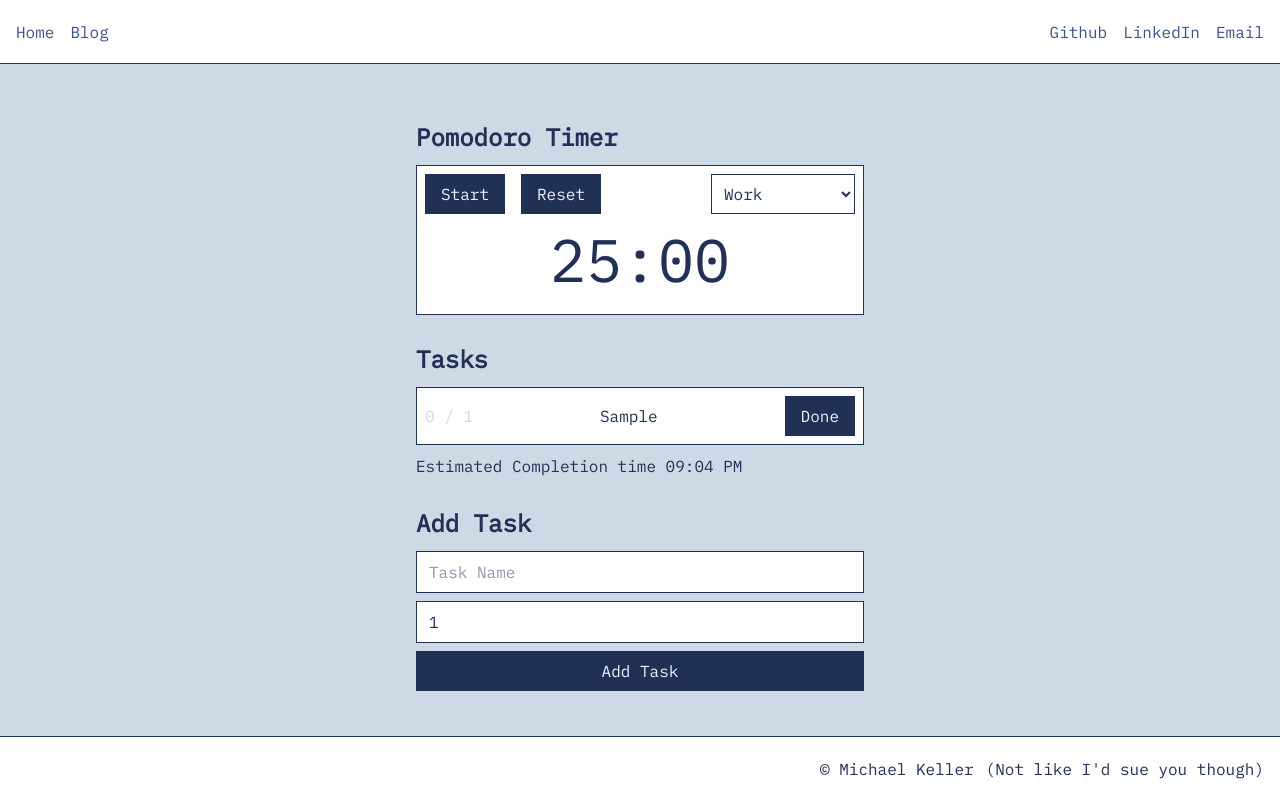
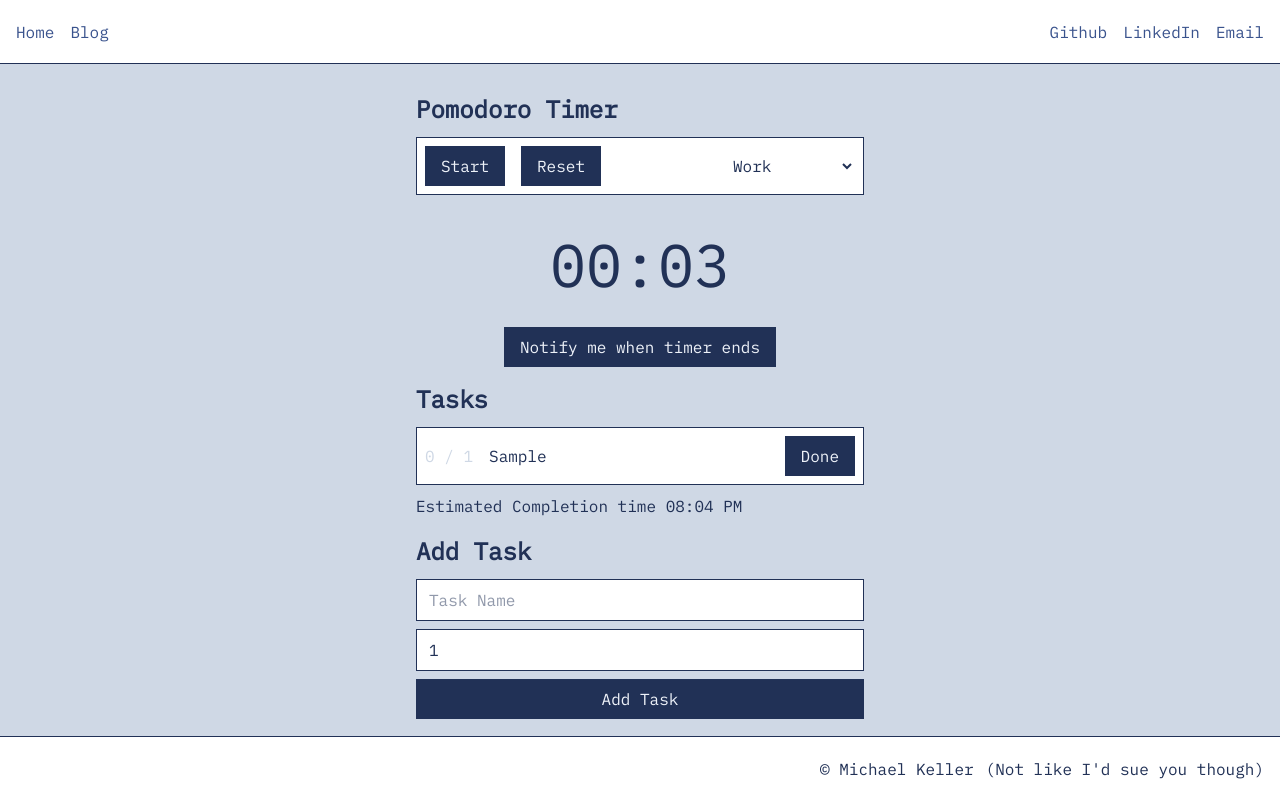
Before and after one commit to kelmich/website, a Next.js app: page /pomodoro in a window 1280 px wide. Both pictures are taken after typing "Sample" into the empty fields and a click on the button "Add Task". Built offline with nearby package versions, Linux system fonts and the light colour scheme.

Commit message:
good savepoint pomodoro

```diff
--- a/app/pomodoro/page.tsx
+++ b/app/pomodoro/page.tsx
@@ -1,8 +1,22 @@
 "use client";
 
-import { useCallback, useEffect, useState } from "react";
+import { useEffect, useMemo, useState } from "react";
 import Header from "../components/Header";
 import Footer from "../components/Footer";
+import {
+  DndContext,
+  closestCenter,
+  PointerSensor,
+  useSensor,
+  useSensors,
+} from "@dnd-kit/core";
+import {
+  arrayMove,
+  SortableContext,
+  verticalListSortingStrategy,
+  useSortable,
+} from "@dnd-kit/sortable";
+import { CSS } from "@dnd-kit/utilities";
 
 type PomodoroTask = {
   name: string;
@@ -10,21 +24,148 @@ type PomodoroTask = {
   completedPomodoros: number;
 };
 
-type Mode = "pomodoro" | "shortBreak" | "longBreak";
+type TaskWithId = PomodoroTask & { id: string };
+enum Mode {
+  POMODORO = "pomodoro",
+  SHORT_BREAK = "shortBreak",
+  LONG_BREAK = "longBreak",
+}
+
+const SortableTask = ({
+  task,
+  onRemove,
+}: {
+  task: TaskWithId;
+  onRemove: () => void;
+}) => {
+  const { attributes, listeners, setNodeRef, transform, transition } =
+    useSortable({
+      id: task.id,
+    });
+
+  const style = {
+    transform: CSS.Transform.toString(transform),
+    transition,
+  };
+
+  return (
+    <li
+      ref={setNodeRef}
+      style={style}
+      {...attributes}
+      className="flex justify-between items-center p-2 border bg-background text-background-foreground"
+    >
+      <div
+        className="flex flex-1 items-center gap-4 overflow-hidden cursor-grab"
+        {...listeners}
+      >
+        <span className="text-secondary shrink-0">
+          {task.completedPomodoros} / {task.estimatedPomodoros}
+        </span>
+        <span>{task.name}</span>
+      </div>
+      <button onClick={onRemove}>Done</button>
+    </li>
+  );
+};
+
+const notify = (message: string) => {
+  if (Notification.permission === "granted") {
+    new Notification(message);
+  } else {
+    console.warn("Notification permission not granted");
+  }
+};
+
+const NotificationPermissionBar = () => {
+  const [permission, setPermission] = useState<NotificationPermission | null>(
+    null,
+  );
+
+  useEffect(() => {
+    if (typeof Notification !== "undefined") {
+      setPermission(Notification.permission);
+    }
+  }, []);
+
+  return permission === null || permission === "granted" ? null : (
+    <button
+      onClick={() => Notification.requestPermission().then(setPermission)}
+    >
+      Notify me when timer ends
+    </button>
+  );
+};
+
+type PomodoroState = {
+  isRunning: boolean;
+  mode: Mode;
+  timeLeft: number;
+  tasks: TaskWithId[];
+  completedTasks: number;
+  lastUpdated: number;
+};
 
 export default function Pomodoro() {
-  const POMODORO_DURATION = 25 * 60;
+  const POMODORO_DURATION = 3; // 25 * 60;
   const POMODOROS_BEFORE_LONG_BREAK = 4;
-  const SHORT_BREAK_DURATION = 5 * 60;
-  const LONG_BREAK_DURATION = 15 * 60;
+  const SHORT_BREAK_DURATION = 5; // 5 * 60;
+  const LONG_BREAK_DURATION = 7; // 15 * 60;
 
-  const [timeLeft, setTimeLeft] = useState(POMODORO_DURATION);
-  const [isRunning, setIsRunning] = useState(false);
-  const [mode, setMode] = useState<Mode>("pomodoro");
-  const [tasks, setTasks] = useState<Record<string, PomodoroTask>>({});
-  const [completedPomodoros, setCompletedPomodoros] = useState(0);
+  const defaultState: PomodoroState = useMemo(() => {
+    return {
+      timeLeft: POMODORO_DURATION,
+      isRunning: false,
+      mode: Mode.POMODORO,
+      tasks: [],
+      completedTasks: 0,
+      lastUpdated: Date.now(),
+    };
+  }, []);
 
-  // const [currentTask, setCurrentTask] = useState<number | undefined>(undefined);
+  const [pomodoroState, setPomodoroState] =
+    useState<PomodoroState>(defaultState);
+  const updateState = (partial: Partial<PomodoroState>) =>
+    setPomodoroState((prev) => ({
+      ...prev,
+      ...partial,
+      lastUpdated: Date.now(),
+    }));
+
+  // load last state from local storage
+  useEffect(() => {
+    const saved = localStorage.getItem("pomodoro-state");
+    if (saved) {
+      try {
+        const parsed: PomodoroState = JSON.parse(saved);
+        const now = Date.now();
+        const delta = Math.floor((now - parsed.lastUpdated) / 1000);
+        let updatedTimeLeft = parsed.timeLeft;
+
+        if (parsed.isRunning) {
+          updatedTimeLeft -= delta;
+          if (updatedTimeLeft <= 0) {
+            updatedTimeLeft = 0;
+            parsed.isRunning = false;
+          }
+        }
+
+        setPomodoroState({
+          ...parsed,
+          timeLeft: Math.max(0, updatedTimeLeft),
+          lastUpdated: now,
+        });
+      } catch (e) {
+        setPomodoroState(defaultState);
+        console.error("Failed to parse pomodoro state", e);
+      }
+    }
+  }, [defaultState]);
+  useEffect(() => {
+    localStorage.setItem("pomodoro-state", JSON.stringify(pomodoroState));
+  }, [pomodoroState]);
+
+  const sensors = useSensors(useSensor(PointerSensor));
 
   const getDuration = (m: Mode) => {
     if (m === "pomodoro") return POMODORO_DURATION;
@@ -32,80 +173,9 @@ export default function Pomodoro() {
     return LONG_BREAK_DURATION;
   };
 
-  const switchMode = useCallback(() => {
-    if (mode === "pomodoro") {
-      const newCompleted = completedPomodoros + 1;
-      setCompletedPomodoros(newCompleted);
-      if (newCompleted % POMODOROS_BEFORE_LONG_BREAK === 0) {
-        setMode("longBreak");
-        setTimeLeft(LONG_BREAK_DURATION);
-      } else {
-        setMode("shortBreak");
-        setTimeLeft(SHORT_BREAK_DURATION);
-      }
-    } else {
-      setMode("pomodoro");
-      setTimeLeft(POMODORO_DURATION);
-    }
-  }, [
-    LONG_BREAK_DURATION,
-    POMODORO_DURATION,
-    SHORT_BREAK_DURATION,
-    completedPomodoros,
-    mode,
-  ]);
-
-  const notify = useCallback(() => {
-    if (Notification.permission === "granted") {
-      let message = "";
-      if (mode === "pomodoro") {
-        message = "Pomodoro complete! Take a break.";
-      } else {
-        message = "Break over! Time to work.";
-      }
-      new Notification(message);
-    }
-  }, [mode]);
-
   useEffect(() => {
-    if (!isRunning) return;
-
-    const interval = setInterval(() => {
-      setTimeLeft((t) => {
-        if (t <= 1) {
-          clearInterval(interval);
-          setIsRunning(false);
-          notify();
-          switchMode();
-          return 0;
-        }
-        return t - 1;
-      });
-    }, 1000);
-
-    return () => clearInterval(interval);
-  }, [isRunning, mode, notify, switchMode]);
-
-  // load tasks from localStorage on mount
-  useEffect(() => {
-    if (typeof window !== "undefined") {
-      const saved = localStorage.getItem("pomodoro-tasks");
-      try {
-        const parsedTasks = JSON.parse(saved ?? "{}");
-        setTasks(parsedTasks);
-      } catch (error) {
-        console.error("Failed to parse tasks from localStorage", error);
-      }
-    }
-  }, []);
-
-  useEffect(() => {
-    document.title = `${formatTime(timeLeft)} | Pomodoro`;
-  }, [timeLeft]);
-
-  useEffect(() => {
-    localStorage.setItem("pomodoro-tasks", JSON.stringify(tasks));
-  }, [tasks]);
+    document.title = `${formatTime(pomodoroState.timeLeft)} | Pomodoro`;
+  }, [pomodoroState.timeLeft]);
 
   const formatTime = (seconds: number) => {
     const m = Math.floor(seconds / 60)
@@ -116,149 +186,213 @@ export default function Pomodoro() {
   };
 
   const reset = () => {
-    setTimeLeft(getDuration(mode));
-    setIsRunning(false);
-  };
-
-  const handleStartPause = () => {
-    if (!isRunning) {
-      if (
-        Notification.permission !== "granted" &&
-        Notification.permission !== "denied"
-      ) {
-        Notification.requestPermission();
-      }
-    }
-    setIsRunning((r) => !r);
+    updateState({
+      timeLeft: getDuration(pomodoroState.mode),
+      isRunning: false,
+    });
   };
 
   const changeMode = (newMode: Mode) => {
-    setMode(newMode);
-    setTimeLeft(getDuration(newMode));
-    setIsRunning(false);
+    updateState({
+      mode: newMode,
+      timeLeft: getDuration(newMode),
+      isRunning: false,
+    });
   };
 
   const addTask = (newTask: PomodoroTask) => {
-    setTasks((prev) => ({
-      ...prev,
-      [newTask.name]: newTask,
-    }));
+    const id = crypto.randomUUID();
+    updateState({
+      tasks: [...pomodoroState.tasks, { ...newTask, id }],
+    });
   };
 
   const removeTask = (taskId: string) => {
-    setTasks((prev) => {
-      const newTasks = { ...prev };
-      delete newTasks[taskId];
-      return newTasks;
+    updateState({
+      tasks: pomodoroState.tasks.filter((task) => task.id !== taskId),
     });
   };
 
-  function computeCompletionTime(
-    tasks: Record<string, PomodoroTask>
-  ): import("react").ReactNode {
-    const totalPomodoros = Object.values(tasks).reduce(
+  useEffect(() => {
+    const interval = setInterval(() => {
+      if (pomodoroState.isRunning && pomodoroState.timeLeft > 0) {
+        updateState({
+          timeLeft: pomodoroState.isRunning
+            ? pomodoroState.timeLeft - 1
+            : pomodoroState.timeLeft,
+        });
+      } else if (pomodoroState.isRunning && pomodoroState.timeLeft === 0) {
+        switch (pomodoroState.mode) {
+          case Mode.POMODORO:
+            const newMode =
+              pomodoroState.completedTasks % POMODOROS_BEFORE_LONG_BREAK === 0
+                ? Mode.LONG_BREAK
+                : Mode.SHORT_BREAK;
+            const updatedTasks = [...pomodoroState.tasks];
+            if (
+              pomodoroState.mode === Mode.POMODORO &&
+              updatedTasks.length > 0
+            ) {
+              updatedTasks[0].completedPomodoros += 1;
+            }
+            updateState({
+              mode: newMode,
+              isRunning: false,
+              timeLeft: getDuration(newMode),
+              completedTasks: pomodoroState.completedTasks + 1,
+              tasks: updatedTasks,
+            });
+            notify(
+              `Enjoy a ${newMode === Mode.SHORT_BREAK ? "short" : "long"} break!`,
+            );
+            break;
+          case Mode.SHORT_BREAK:
+            updateState({
+              mode: Mode.POMODORO,
+              isRunning: false,
+              timeLeft: getDuration(Mode.POMODORO),
+            });
+            notify("Back to work!");
+            break;
+          case Mode.LONG_BREAK:
+            updateState({
+              mode: Mode.POMODORO,
+              isRunning: false,
+              timeLeft: getDuration(Mode.POMODORO),
+            });
+            notify("Back to work!");
+            break;
+        }
+      }
+    }, 1000);
+
+    // Clean up the interval on unmount
+    return () => clearInterval(interval);
+  }, [
+    pomodoroState.isRunning,
+    pomodoroState.timeLeft,
+    pomodoroState.mode,
+    pomodoroState.completedTasks,
+    pomodoroState.tasks,
+  ]);
+
+  function computeCompletionTime(tasks: TaskWithId[]) {
+    const totalPomodoros = tasks.reduce(
       (sum, task) => sum + (task.estimatedPomodoros || 0),
-      0
+      0,
     );
 
-    // Calculate total time including breaks
-    let totalMinutes = 0;
+    let totalSeconds = 0;
     let pomodorosLeft = totalPomodoros;
 
     while (pomodorosLeft > 0) {
-      // Do a pomodoro
-      totalMinutes += POMODORO_DURATION;
+      totalSeconds += POMODORO_DURATION;
       pomodorosLeft--;
 
-      // Add break if not last pomodoro
       if (pomodorosLeft > 0) {
-        // Every 4th pomodoro, long break, else short break
         if (
           (totalPomodoros - pomodorosLeft) % POMODOROS_BEFORE_LONG_BREAK ===
           0
         ) {
-          totalMinutes += LONG_BREAK_DURATION;
+          totalSeconds += LONG_BREAK_DURATION;
         } else {
-          totalMinutes += SHORT_BREAK_DURATION;
+          totalSeconds += SHORT_BREAK_DURATION;
         }
       }
     }
 
-    // Add totalMinutes to current time
     const now = new Date();
-    const completion = new Date(now.getTime() + totalMinutes * 60 * 1000);
+    const completion = new Date(now.getTime() + totalSeconds * 1000);
 
-    // Format as "HH:mm" (24h) or "h:mm AM/PM"
-    const options: Intl.DateTimeFormatOptions = {
+    return completion.toLocaleTimeString([], {
       hour: "2-digit",
       minute: "2-digit",
-    };
-    return completion.toLocaleTimeString([], options);
+    });
   }
+
   return (
-    <div className="flex flex-col w-screen min-h-screen bg-white text-gray-900">
+    <div className="flex flex-col w-screen min-h-screen">
       <Header />
-
-      {/* main content */}
-      <main className="flex flex-1 flex-col bg-secondary text-secondary-foreground p-4 items-center justify-center">
-        <div className="w-full flex flex-col max-w-md items-center space-y-4">
-          {/* Timer */}
-          <div className="w-full">
+      <main className="flex flex-1 bg-secondary text-secondary-foreground items-center justify-center">
+        <div className="w-full max-w-md space-y-4">
+          <div className="w-full space-y-2">
             <h2>Pomodoro Timer</h2>
             <div className="w-full bg-background text-background-foreground p-2 border">
-              <div className="flex justify-between items-center mb-4">
+              <div className="flex justify-between items-center">
                 <div className="space-x-4">
-                  <button onClick={handleStartPause}>
-                    {isRunning ? "Pause" : "Start"}
+                  <button
+                    onClick={() =>
+                      updateState({ isRunning: !pomodoroState.isRunning })
+                    }
+                  >
+                    {pomodoroState.isRunning ? "Pause" : "Start"}
                   </button>
                   <button onClick={reset}>Reset</button>
                 </div>
-
                 <select
-                  value={mode}
+                  value={pomodoroState.mode}
                   onChange={(e) => changeMode(e.target.value as Mode)}
-                  className="p-2 border"
                 >
                   <option value="pomodoro">Work</option>
                   <option value="shortBreak">Short Break</option>
                   <option value="longBreak">Long Break</option>
                 </select>
               </div>
-
-              <div className="flex flex-col items-center">
-                <div className="text-6xl mb-4">{formatTime(timeLeft)}</div>
+            </div>
+            <div className="flex flex-col">
+              <div className="text-6xl py-8 text-center">
+                {formatTime(pomodoroState.timeLeft)}
+              </div>
+              <div className="flex justify-center">
+                <NotificationPermissionBar />
               </div>
             </div>
           </div>
 
-          {/* Tasks list */}
           <div className="w-full space-y-2">
             <h2>Tasks</h2>
-
-            <ul className="space-y-2">
-              {Object.entries(tasks).map(([key, task]) => (
-                <li
-                  key={key}
-                  className="flex justify-between items-center p-2 border bg-background text-background-foreground"
-                >
-                  <span className="text-secondary">
-                    {task.completedPomodoros} / {task.estimatedPomodoros}
-                  </span>
-                  <span className="text-background-foreground">
-                    {task.name}
-                  </span>
-                  <button onClick={() => removeTask(key)}>Done</button>
-                </li>
-              ))}
-            </ul>
-            {Object.keys(tasks).length === 0 ? (
+            <DndContext
+              sensors={sensors}
+              collisionDetection={closestCenter}
+              onDragEnd={({ active, over }) => {
+                if (active.id !== over?.id) {
+                  const oldIndex = pomodoroState.tasks.findIndex(
+                    (t) => t.id === active.id,
+                  );
+                  const newIndex = pomodoroState.tasks.findIndex(
+                    (t) => t.id === over?.id,
+                  );
+                  updateState({
+                    tasks: arrayMove(pomodoroState.tasks, oldIndex, newIndex),
+                  });
+                }
+              }}
+            >
+              <SortableContext
+                items={pomodoroState.tasks.map((t) => t.id)}
+                strategy={verticalListSortingStrategy}
+              >
+                <ul className="space-y-2">
+                  {pomodoroState.tasks.map((task) => (
+                    <SortableTask
+                      key={task.id}
+                      task={task}
+                      onRemove={() => removeTask(task.id)}
+                    />
+                  ))}
+                </ul>
+              </SortableContext>
+            </DndContext>
+            {pomodoroState.tasks.length === 0 ? (
               <p>Slay. You&apos;re done for the day.</p>
             ) : (
-              <p>Estimated Completion time {computeCompletionTime(tasks)}</p>
+              <p>
+                Estimated Completion time{" "}
+                {computeCompletionTime(pomodoroState.tasks)}
+              </p>
             )}
           </div>
 
-          {/* Add Task Form */}
           <div className="w-full">
             <h2 className="mb-2">Add Task</h2>
             <form
@@ -271,10 +405,10 @@ export default function Pomodoro() {
                 const estimatedPomodoros = parseInt(
                   (
                     form.elements.namedItem(
-                      "estimatedPomodoros"
+                      "estimatedPomodoros",
                     ) as HTMLInputElement
                   ).value,
-                  10
+                  10,
                 );
                 if (name && !isNaN(estimatedPomodoros)) {
                   addTask({ name, estimatedPomodoros, completedPomodoros: 0 });
--- a/content/blog/flatfalcon/6-contraction-hierarchies-theory/page.tsx
+++ b/content/blog/flatfalcon/6-contraction-hierarchies-theory/page.tsx
@@ -1,5 +1,7 @@
-import { ContractionDream, ContractionNightmare } from "./ContractionHierarchyVisualizer";
-
+import {
+  ContractionDream,
+  ContractionNightmare,
+} from "./ContractionHierarchyVisualizer";
 
 export default async function Page() {
   return (
@@ -9,22 +11,22 @@ export default async function Page() {
       <p>
         We will now discuss the interesting topic of picking a good contraction
         order for the nodes in our graph. What even is a good order? The issue
-                we want to avoid is an exploding amount of shortcut edges. Consider the following example:
+        we want to avoid is an exploding amount of shortcut edges. Consider the
+        following example:
       </p>
       <ContractionNightmare />
       <p>
         By picking E as our lowest priority node we created 12 additional
-                shortcut edges. If we by contract pick E as the last vertex we add zero
+        shortcut edges. If we by contrast pick E as the last vertex we add zero
         additional edges.
       </p>
       <ContractionDream />
       <p>
-                While creating shortcuts is not a bad thing, we need to ensure
-                there are not too many of them. Otherwise our routing algorithms
-                will have to process so many edges that they would be inefficient
-                even if the routing were done in linear time.
+        While creating shortcuts is not a bad thing, we need to ensure there are
+        not too many of them. Otherwise our routing algorithms will have to
+        process so many edges that they would be inefficient even if the routing
+        were done in linear time.
       </p>
-
     </>
   );
 }
--- a/package.json
+++ b/package.json
@@ -12,6 +12,9 @@
 		"cf-typegen": "wrangler types --env-interface CloudflareEnv ./cloudflare-env.d.ts"
 	},
 	"dependencies": {
+		"@dnd-kit/core": "^6.3.1",
+		"@dnd-kit/sortable": "^10.0.0",
+		"@dnd-kit/utilities": "^3.2.2",
 		"@opennextjs/cloudflare": "^1.3.1",
 		"class-variance-authority": "^0.7.1",
 		"clsx": "^2.1.1",
```
Also changed, not shown: content/blog/flatfalcon/5-contraction-hierarchies-introduction/page.tsx (+49 -45 lines), 1 other file (tests, documents, lock files or other folders). Lines whose indentation alone changed are shown as unchanged.
